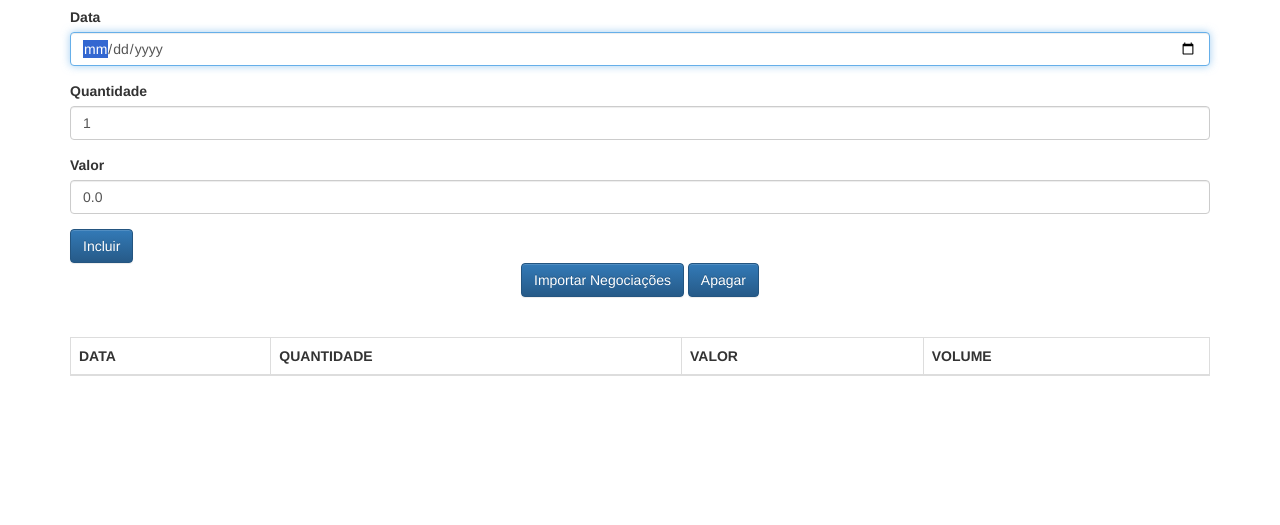
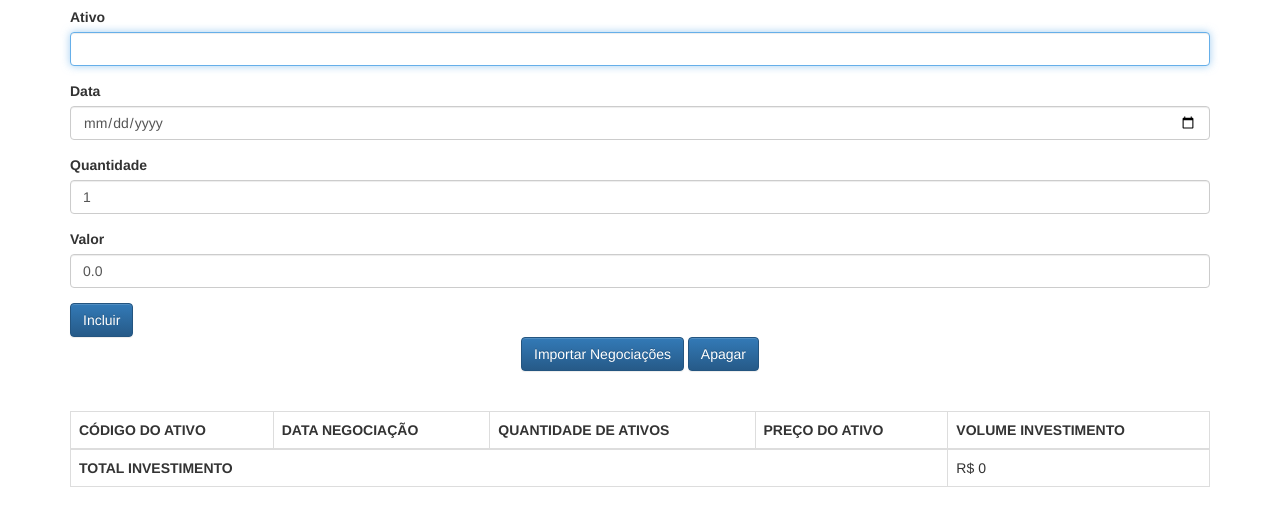
Before and after one commit to jerry-themachine/Lista-de-Negociacao-, a plain HTML site: page client/index.html in a window 1280 px wide. Shown: the part 63-588 px from the top of the page. Drawn offline with Linux system fonts and the light colour scheme.

Commit message:
Projeto Lista de Negociações Bolsa de Valores - 13ª Modificação (Criando o totalizador do valor do investimento dentro do template rendering no arquivo NegociacaoView.js para que novas negociações possam ser somadas e renderizadas na rodapé tabela)

```diff
--- a/client/index.html
+++ b/client/index.html
@@ -13,6 +13,11 @@
     <h1 class="text-center">Negociações</h1>
 
     <form id="form" class="form" onsubmit="negociacaoController.adiciona(event)">
+
+        <div class="form-group">
+            <label for="ativo">Ativo</label>
+            <input type="texto" id="ativo" class="form-control" required autofocus/>
+        </div>
 
         <div class="form-group">
             <label for="data">Data</label>
--- a/client/js/app/controllers/NegociacaoController.js
+++ b/client/js/app/controllers/NegociacaoController.js
@@ -5,6 +5,7 @@ class NegociacaoController{
         //transformando "document.getElementById" em uma variável => "$", através de "bind" ele irá manter a associação com "document"
         let $ = document.getElementById.bind(document);
 
+        this._inputAtivo = $('ativo');
         this._inputData = $('data');
         this._inputQuantidade = $('quantidade');
         this._inputValor = $('valor');
@@ -28,6 +29,7 @@ class NegociacaoController{
     //Método para criar negociação com base nos valores dos dados obtidos através do formulário
     _criaNegociacao() {
         return new Negociacao(
+            this._inputAtivo.value,
             DateHelper.textoParaData(this._inputData.value),
             this._inputQuantidade.value,
             this._inputValor.value);
@@ -35,6 +37,7 @@ class NegociacaoController{
 
     //Método para limpeza do formulário preenchido e após ser submetido
     _limpaFormulario() {
+        this._inputAtivo = '';
         this._inputData.value = '';
         this._inputQuantidade.value = 1;
         this._inputValor.value = 0.0;
--- a/client/js/app/models/Negociacao.js
+++ b/client/js/app/models/Negociacao.js
@@ -1,5 +1,6 @@
 class Negociacao {
-    constructor(data, quantidade, valor) {
+    constructor(ativo, data, quantidade, valor) {
+        this._ativo = ativo;
         this._data = new Date(data.getTime());
         this._quantidade = quantidade;
         this._valor = valor;
@@ -8,6 +9,10 @@ class Negociacao {
 
     get volume() {
         return this._quantidade * this._valor;
+    }
+
+    get ativo() {
+        return this._ativo;
     }
 
     get data() {
--- a/client/js/app/views/NegociacoesView.js
+++ b/client/js/app/views/NegociacoesView.js
@@ -10,29 +10,42 @@ class NegociacoesView {
         <table class="table table-hover table-bordered">
             <thead>
                 <tr>
-                    <th>DATA</th>
-                    <th>QUANTIDADE</th>
-                    <th>VALOR</th>
-                    <th>VOLUME</th>
+                    <th>CÓDIGO DO ATIVO</th>
+                    <th>DATA NEGOCIAÇÃO</th>
+                    <th>QUANTIDADE DE ATIVOS</th>
+                    <th>PREÇO DO ATIVO</th>
+                    <th>VOLUME INVESTIMENTO</th>
                 </tr>
             </thead>
 
             <tbody>
-            </tbody>
+
                 ${model.negociacoes.map((n) => {
 
 //Criando uma nova lista que para cada negociação criada, seja criado também uma "tr" com os dados da negociação percorrida pelo "map"
                     return `
                         <tr>
+                            <td>${n.ativo}</td>
                             <td>${DateHelper.dataParaTexto(n.data)}</td>
                             <td>${n.quantidade}</td>
-                            <td>${n.valor}</td>
-                            <td>${n.volume}</td>
+                            <td>R$ ${n.valor}</td>
+                            <td>R$ ${n.volume}</td>
                         </tr>
                     `
 //Transformando o array que contém strings em uma string gigante para ser inserido na interpolação do conteúdo do "tbody"
                 }).join('')}
+            </tbody>
             <tfoot>
+            <th colspan="4">TOTAL INVESTIMENTO</th>
+            <td>R$ ${
+
+                (function() {
+                    let total = 0;
+                    model.negociacoes.forEach(n => total += n.volume);
+
+                    return total;
+                })()
+            }</td>
             </tfoot>
         </table>
         `;
```
